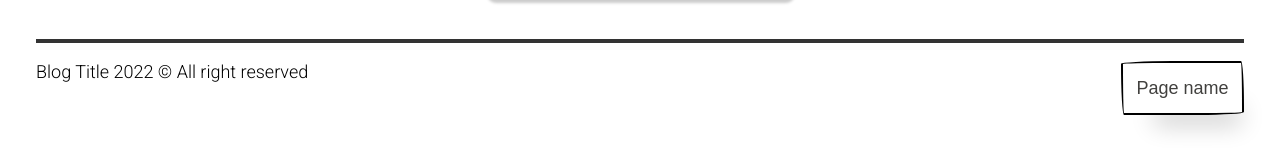
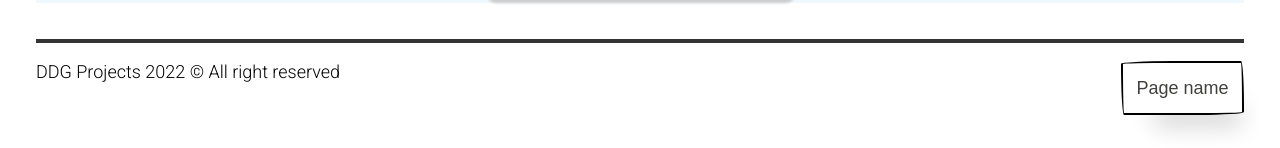
Before and after one commit to MitkoDG/react-test-app, a React (Create React App) app: page / in a window 1280 px wide. Shown: the part 1011-1159 px from the top of the page. Built offline with nearby package versions, Linux system fonts and the light colour scheme; the HTML template or start-up script is replaced by a standard one.

Commit message:
minor change on the background

```diff
--- a/src/layout/Body.module.css
+++ b/src/layout/Body.module.css
@@ -1,5 +1,6 @@
 .body {
     margin: 2rem;
+    background-color: aliceblue;
 }
 
 .body div p {
--- a/src/layout/Footer.js
+++ b/src/layout/Footer.js
@@ -5,7 +5,7 @@ const Footer = () => {
 
     return (
         <footer className={classes.site_footer}>
-            <p>Blog Title 2022 &copy; All right reserved</p>
+            <p>DDG Projects 2022 &copy; All right reserved</p>
             <Button />
         </footer>
     )
```
